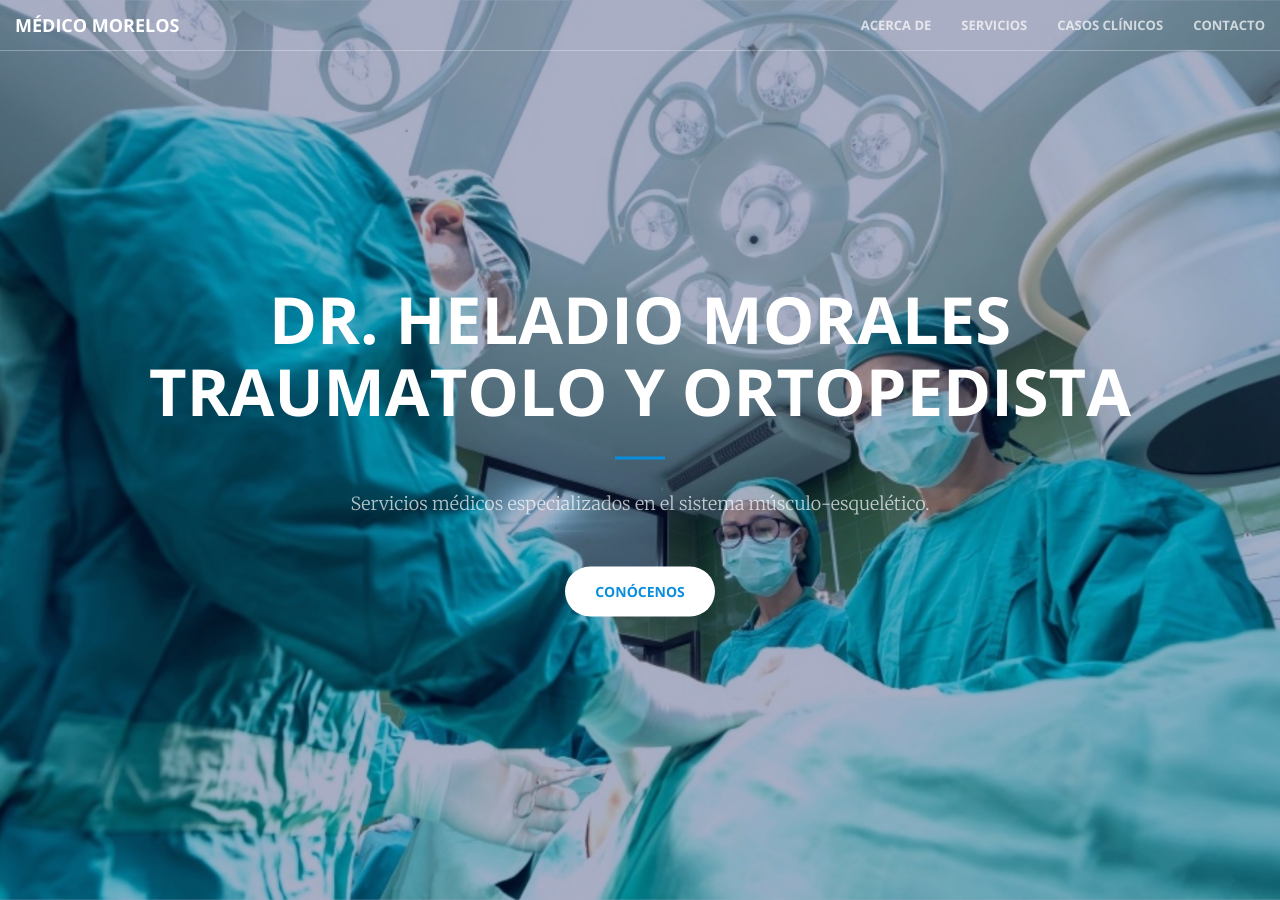
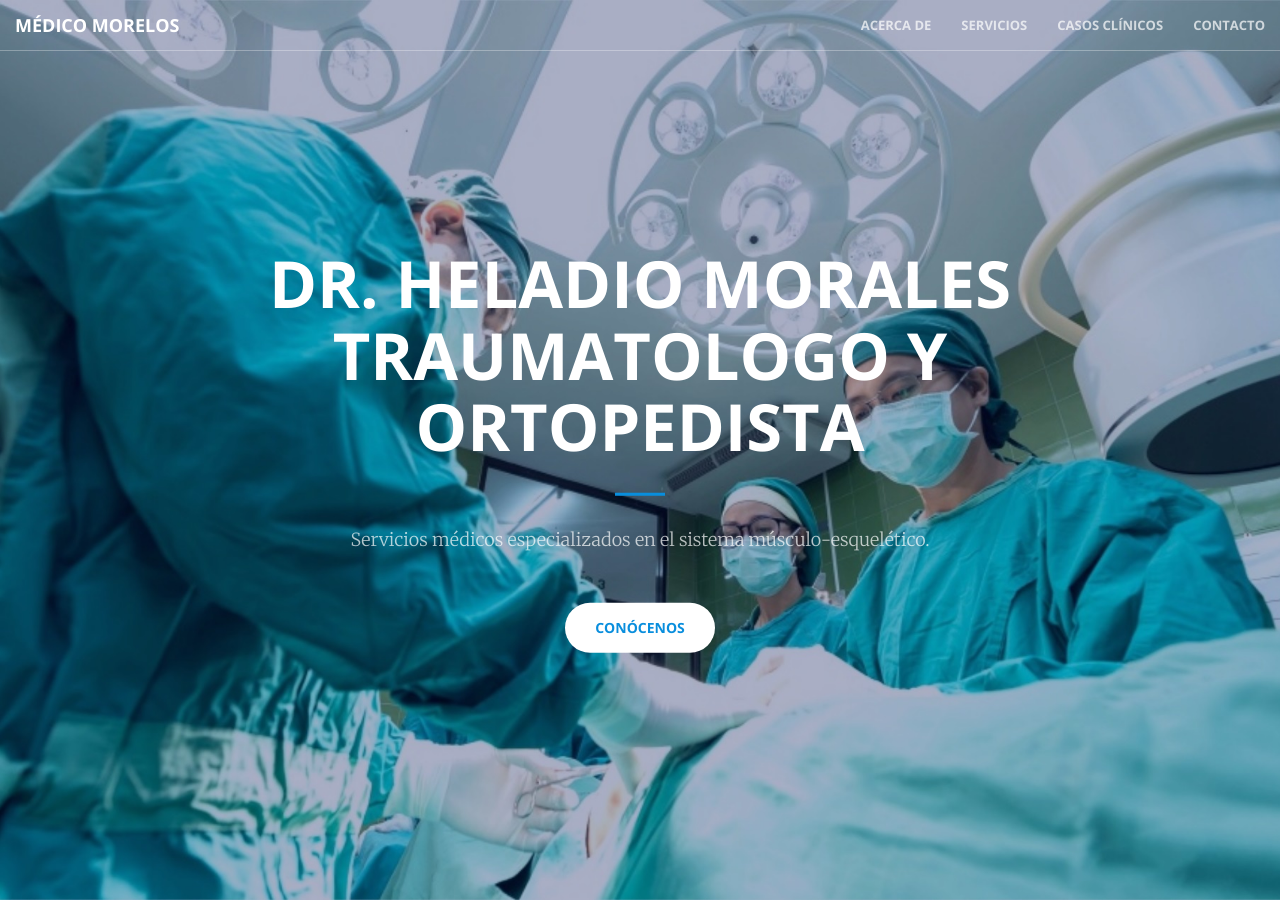
Before and after one commit to MedicoMorales/MedicoMorelos, a Jekyll site: the page built from index.html, in a window 1280 px wide and 900 px high. Built offline with Jekyll 4.4.1, drawn with Linux system fonts in a browser that asks for light colours.

Commit message:
Update header.html

```diff
--- a/_includes/header.html
+++ b/_includes/header.html
@@ -1,7 +1,7 @@
 <header>
     <div class="header-content">
         <div class="header-content-inner">
-            <h1> Dr. Heladio Morales Traumatolo y Ortopedista</h1>
+            <h1> Dr. Heladio Morales Traumatologo y Ortopedista</h1>
             <hr>
             <p>Servicios médicos especializados en el sistema músculo-esquelético. </p>
             <a href="#about" class="btn btn-default btn-xl page-scroll">Conócenos</a>
```
